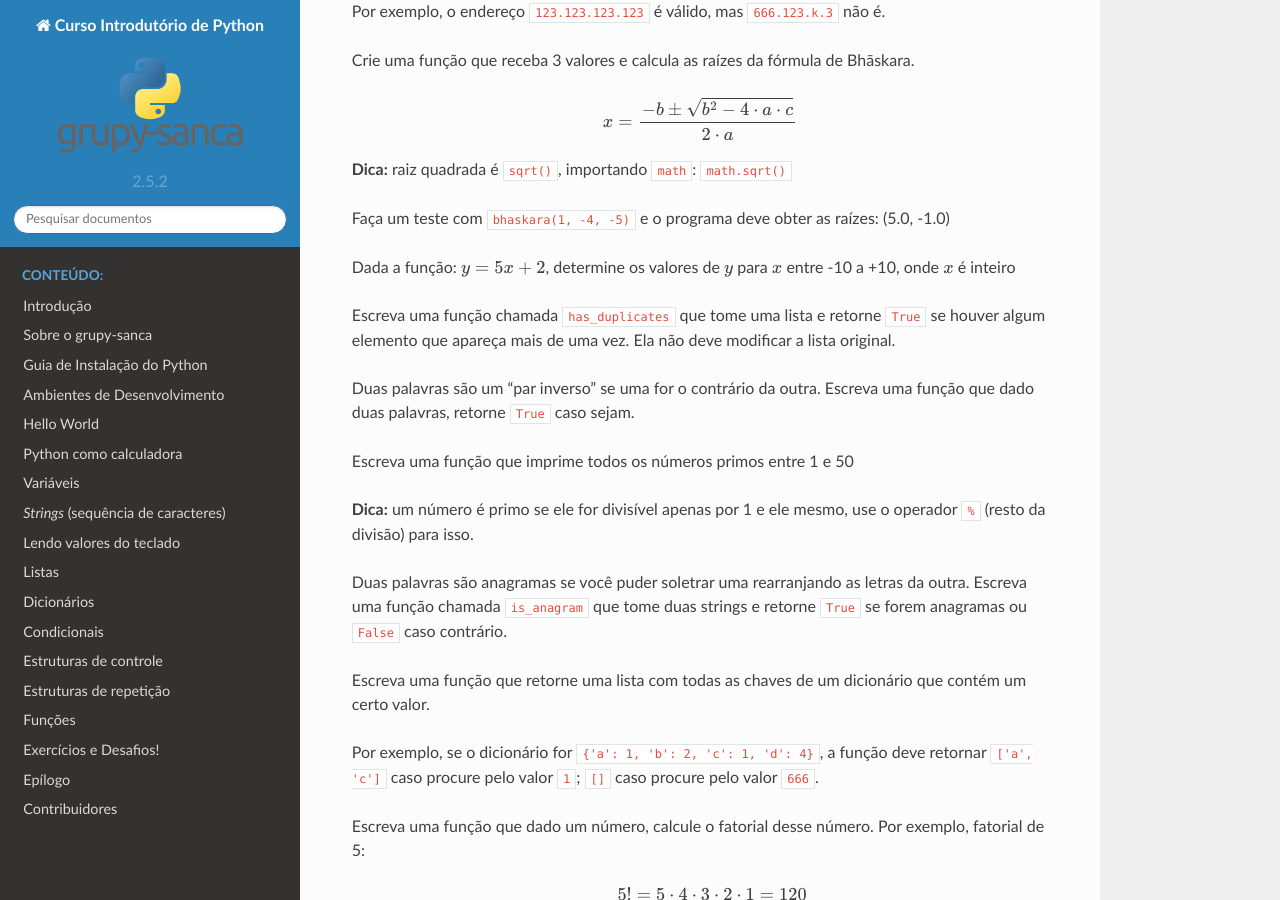
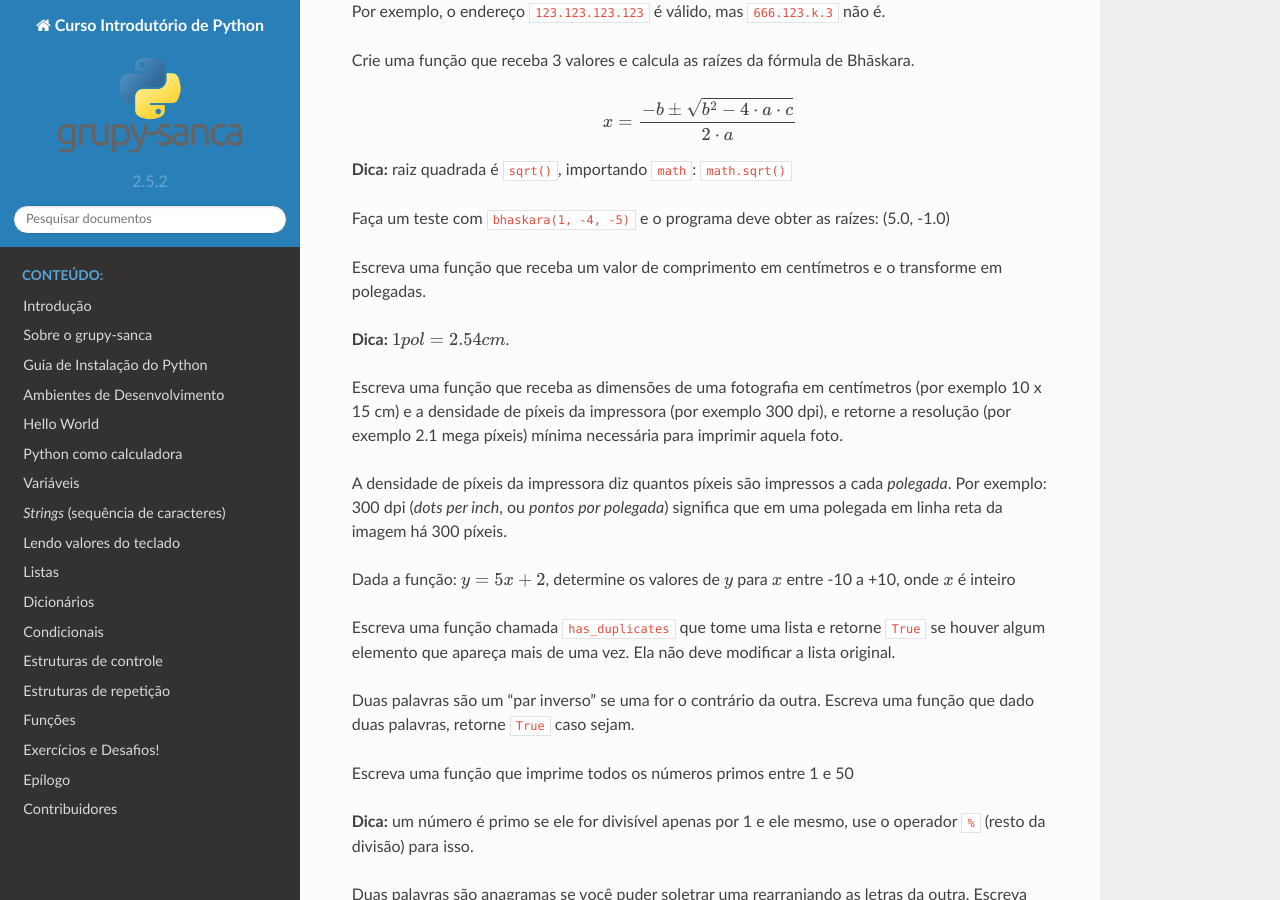
Before and after one commit to grupy-sanca/curso-python, a Sphinx documentation site: the page built from source/exercicios_funcoes.rst, in a window 1280 px wide and 900 px high, scrolled down 848 px. Built offline with Sphinx 7.4.7 and the Read the Docs theme 2.0.0, drawn with Linux system fonts in a browser that asks for light colours.

Commit message:
Adiciona exercícios de funções
Nota: o plural de píxel é píxeis: https://dicionario.priberam.org/p%C3%ADxeis

```diff
--- a/source/exercicios_funcoes.rst
+++ b/source/exercicios_funcoes.rst
@@ -1,4 +1,4 @@
-.. spelling:word-list:: IPv Thr Asn His Arg
+.. spelling:word-list:: IPv Thr Asn His Arg píxeis
 
 #. Faça uma função que determina se um número é par ou ímpar. Use o ``%`` para
    determinar o resto de uma divisão. Por exemplo: ``3 % 2 = 1`` e ``4 % 2 = 0``
@@ -82,6 +82,34 @@
 
    Faça um teste com ``bhaskara(1, -4, -5)`` e o programa deve obter as raízes:
    (5.0, -1.0)
+
+#. Escreva uma função que receba um valor de comprimento em centímetros e o
+   transforme em polegadas.
+
+   **Dica:** :math:`1 pol = 2.54 cm`.
+
+#. Escreva uma função que receba as dimensões de uma fotografia em centímetros
+   (por exemplo 10 x 15 cm) e a densidade de píxeis da impressora (por exemplo
+   300 dpi), e retorne a resolução (por exemplo 2.1 mega píxeis) mínima
+   necessária para imprimir aquela foto.
+
+   A densidade de píxeis da impressora diz quantos píxeis são impressos a cada
+   *polegada*. Por exemplo: 300 dpi (*dots per inch*, ou *pontos por polegada*)
+   significa que em uma polegada em linha reta da imagem há 300 píxeis.
+
+   .. only:: instructors
+
+      Exemplo de solução:
+
+      .. code-block:: python3
+
+         def cm_para_polegadas(x):
+             return x/2.54
+
+         def megapixeis(x, y, dpi):
+             x = cm_para_polegadas(x)
+             y = cm_para_polegadas(y)
+             return (x * dpi) * (y * dpi) / 1e6
 
 #. Dada a função: :math:`y = 5x + 2`, determine os valores de :math:`y` para
    :math:`x` entre -10 a +10, onde :math:`x` é inteiro
```
